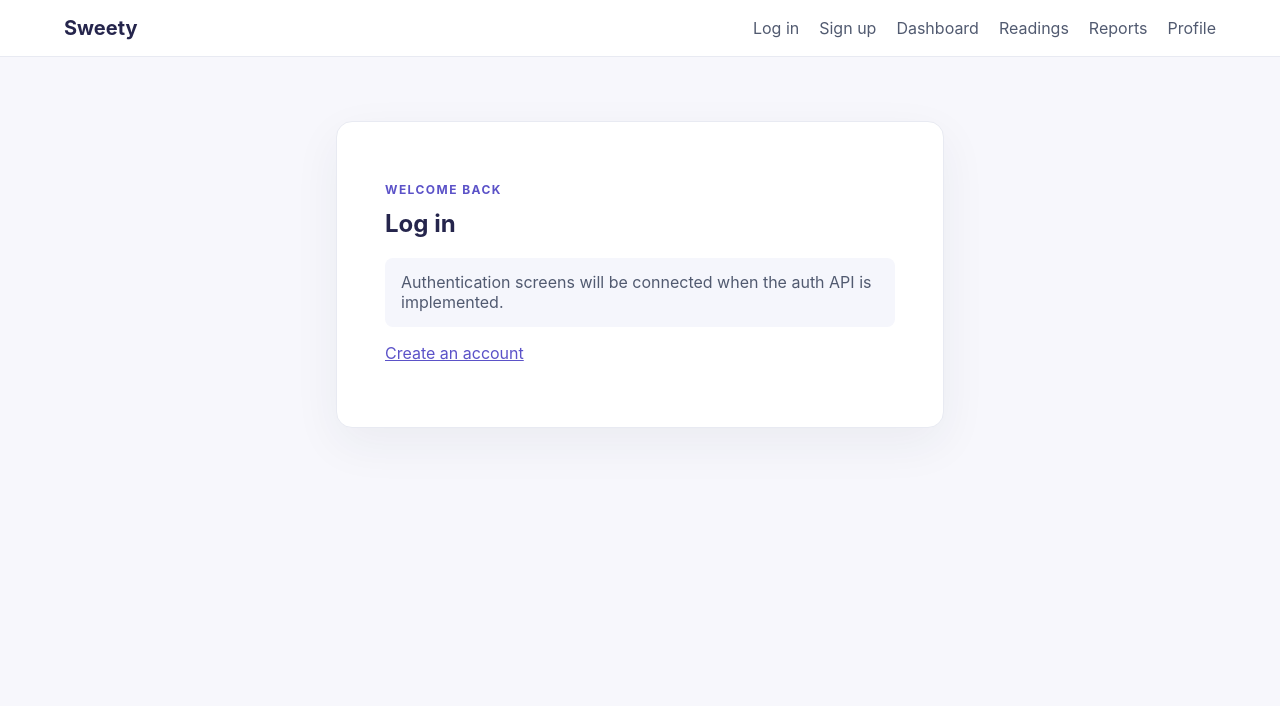
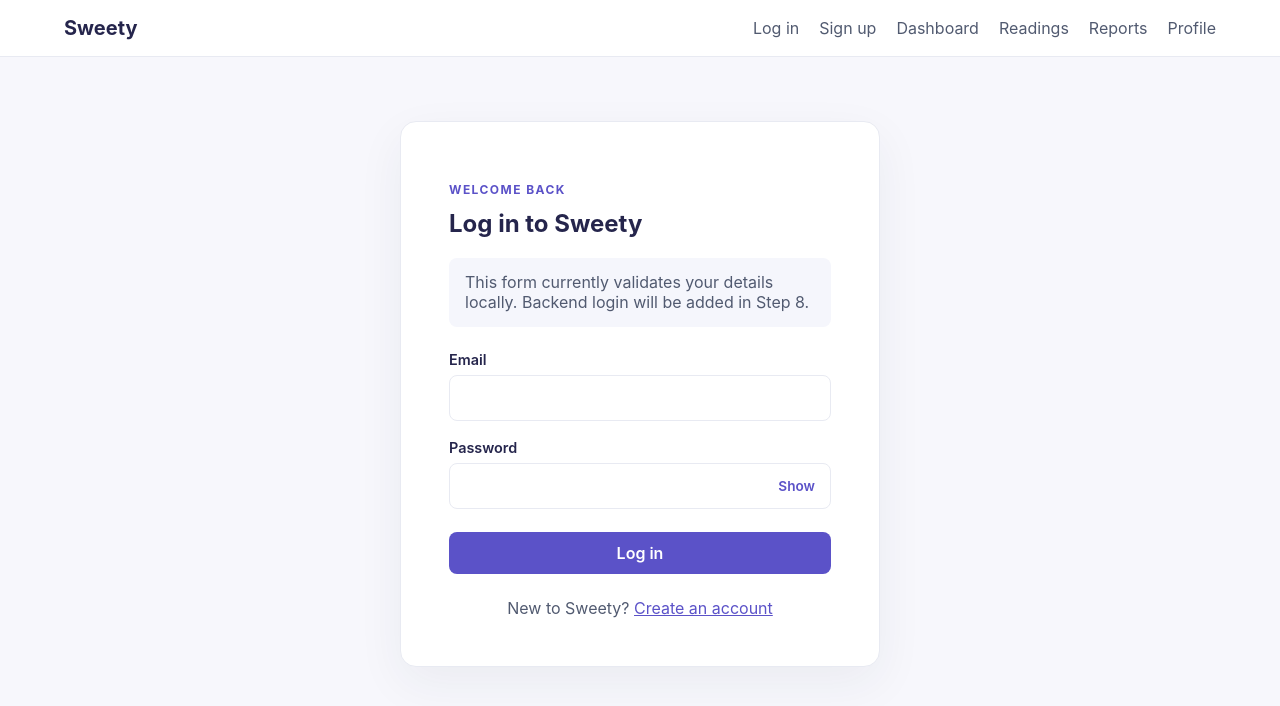
Before and after one commit to GOURAVSHUKLA/Blood-Glucose-Tracker, a React (Vite) app in the folder frontend/: page /login in a window 1280 px wide. Shown: the top 706 px of the page. Built offline with nearby package versions, Linux system fonts and the light colour scheme; no server answers.

Commit message:
feat: implement login form with validation and styling enhancements

```diff
--- a/frontend/src/pages/Login.jsx
+++ b/frontend/src/pages/Login.jsx
@@ -1,16 +1,119 @@
+import { useState } from "react";
 import { Link } from "react-router-dom";
+import Button from "../components/Button.jsx";
 import Card from "../components/Card.jsx";
 import FeatureNotice from "../components/FeatureNotice.jsx";
 
 export default function Login() {
+  const [form, setForm] = useState({ email: "", password: "" });
+  const [errors, setErrors] = useState({});
+  const [showPassword, setShowPassword] = useState(false);
+  const [isSubmitting, setIsSubmitting] = useState(false);
+  const [status, setStatus] = useState("");
+
+  function handleChange(event) {
+    const { name, value } = event.target;
+    setForm((currentForm) => ({ ...currentForm, [name]: value }));
+    setErrors((currentErrors) => ({ ...currentErrors, [name]: "" }));
+    setStatus("");
+  }
+
+  function validateForm() {
+    const nextErrors = {};
+    const email = form.email.trim();
+
+    if (!email) {
+      nextErrors.email = "Email is required.";
+    } else if (!/^[^\s@]+@[^\s@]+\.[^\s@]+$/.test(email)) {
+      nextErrors.email = "Enter a valid email address.";
+    }
+
+    if (!form.password) {
+      nextErrors.password = "Password is required.";
+    }
+
+    return nextErrors;
+  }
+
+  async function handleSubmit(event) {
+    event.preventDefault();
+    const nextErrors = validateForm();
+    setErrors(nextErrors);
+    setStatus("");
+
+    if (Object.keys(nextErrors).length > 0) {
+      return;
+    }
+
+    setIsSubmitting(true);
+    try {
+      await new Promise((resolve) => window.setTimeout(resolve, 400));
+      setStatus("Your details are valid. Login will be connected to the backend in a later step.");
+    } finally {
+      setIsSubmitting(false);
+    }
+  }
+
   return (
-    <Card>
+    <Card className="auth-card">
       <p className="eyebrow">Welcome back</p>
-      <h1>Log in</h1>
+      <h1>Log in to Sweety</h1>
       <FeatureNotice>
-        Authentication screens will be connected when the auth API is implemented.
+        This form currently validates your details locally. Backend login will be added in Step 8.
       </FeatureNotice>
-      <p><Link to="/signup">Create an account</Link></p>
+
+      <form className="auth-form" onSubmit={handleSubmit} noValidate>
+        <div className="form-field">
+          <label htmlFor="email">Email</label>
+          <input
+            autoComplete="email"
+            id="email"
+            name="email"
+            onChange={handleChange}
+            aria-describedby={errors.email ? "email-error" : undefined}
+            aria-invalid={Boolean(errors.email)}
+            type="email"
+            value={form.email}
+          />
+          {errors.email && <p className="field-error" id="email-error">{errors.email}</p>}
+        </div>
+
+        <div className="form-field">
+          <label htmlFor="password">Password</label>
+          <div className="password-field">
+            <input
+              autoComplete="current-password"
+              id="password"
+              name="password"
+              onChange={handleChange}
+              aria-describedby={errors.password ? "password-error" : undefined}
+              aria-invalid={Boolean(errors.password)}
+              type={showPassword ? "text" : "password"}
+              value={form.password}
+            />
+            <button
+              aria-label={showPassword ? "Hide password" : "Show password"}
+              aria-pressed={showPassword}
+              className="password-toggle"
+              onClick={() => setShowPassword((isVisible) => !isVisible)}
+              type="button"
+            >
+              {showPassword ? "Hide" : "Show"}
+            </button>
+          </div>
+          {errors.password && <p className="field-error" id="password-error">{errors.password}</p>}
+        </div>
+
+        <Button className="auth-submit" disabled={isSubmitting} type="submit">
+          {isSubmitting ? "Checking..." : "Log in"}
+        </Button>
+
+        {status && <p className="form-message" role="status">{status}</p>}
+      </form>
+
+      <p className="auth-footer">
+        New to Sweety? <Link to="/signup">Create an account</Link>
+      </p>
     </Card>
   );
 }
--- a/frontend/src/styles/global.css
+++ b/frontend/src/styles/global.css
@@ -135,6 +135,94 @@ h1 {
   opacity: 0.65;
 }
 
+.auth-card {
+  width: min(100%, 30rem);
+}
+
+.auth-form {
+  display: grid;
+  gap: 1.15rem;
+  margin-top: 1.5rem;
+}
+
+.form-field {
+  display: grid;
+  min-width: 0;
+  gap: 0.45rem;
+}
+
+.form-field label {
+  color: var(--color-heading);
+  font-size: 0.9rem;
+  font-weight: 600;
+}
+
+.form-field input {
+  width: 100%;
+  min-width: 0;
+  padding: 0.75rem 0.85rem;
+  color: var(--color-heading);
+  font: inherit;
+  background: var(--color-surface);
+  border: 1px solid var(--color-border);
+  border-radius: var(--radius-control);
+}
+
+.form-field input:focus {
+  border-color: var(--color-brand);
+  outline: 3px solid rgb(91 82 200 / 15%);
+}
+
+.password-field {
+  position: relative;
+}
+
+.password-field input {
+  padding-right: 4.5rem;
+}
+
+.password-toggle {
+  position: absolute;
+  top: 50%;
+  right: 0.75rem;
+  padding: 0.25rem;
+  color: var(--color-brand);
+  font: inherit;
+  font-size: 0.85rem;
+  font-weight: 600;
+  background: transparent;
+  border: 0;
+  cursor: pointer;
+  transform: translateY(-50%);
+}
+
+.password-toggle:hover {
+  color: var(--color-brand-hover);
+}
+
+.field-error {
+  margin: 0;
+  color: #b42318;
+  font-size: 0.85rem;
+}
+
+.form-message {
+  margin: 0;
+  color: var(--color-text);
+  font-size: 0.9rem;
+}
+
+.auth-submit {
+  width: 100%;
+  margin-top: 0.25rem;
+}
+
+.auth-footer {
+  margin: 1.5rem 0 0;
+  color: var(--color-text);
+  text-align: center;
+}
+
 @media (max-width: 480px) {
   .site-header {
     align-items: flex-start;
```
